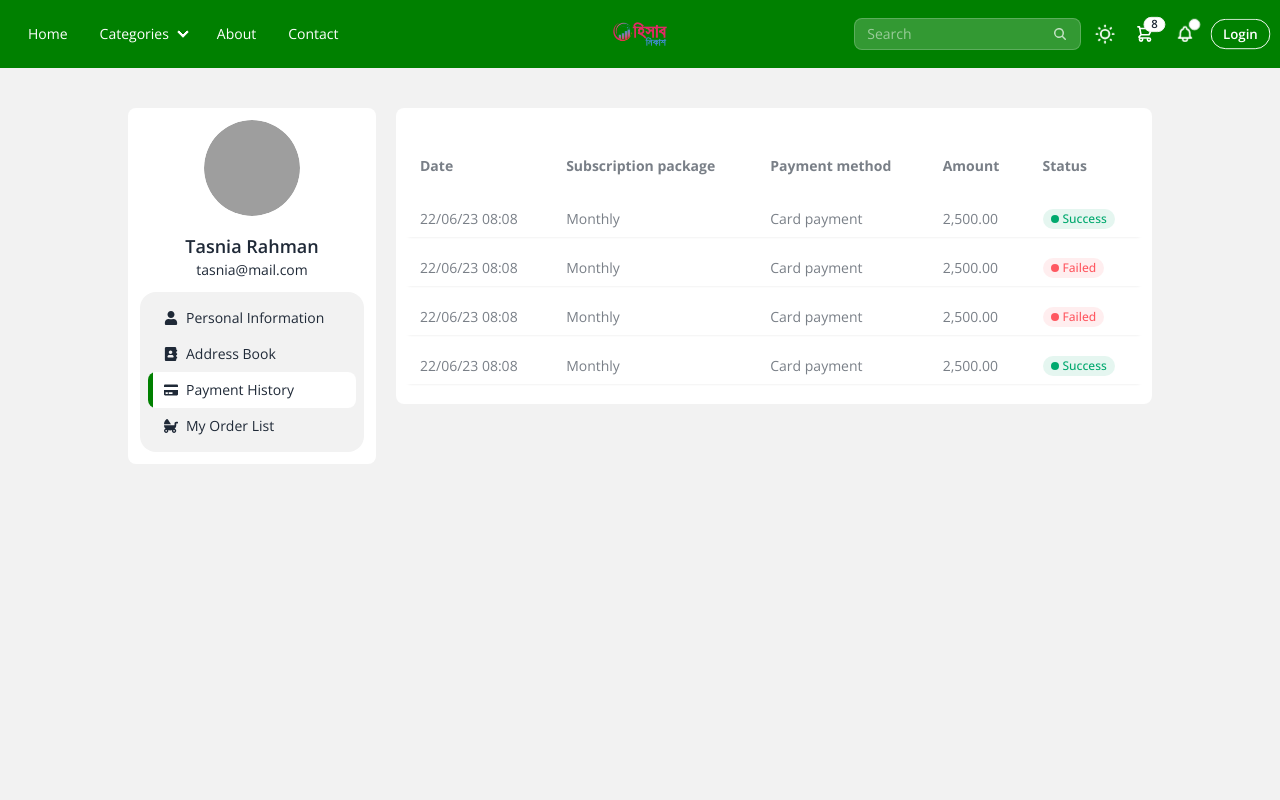
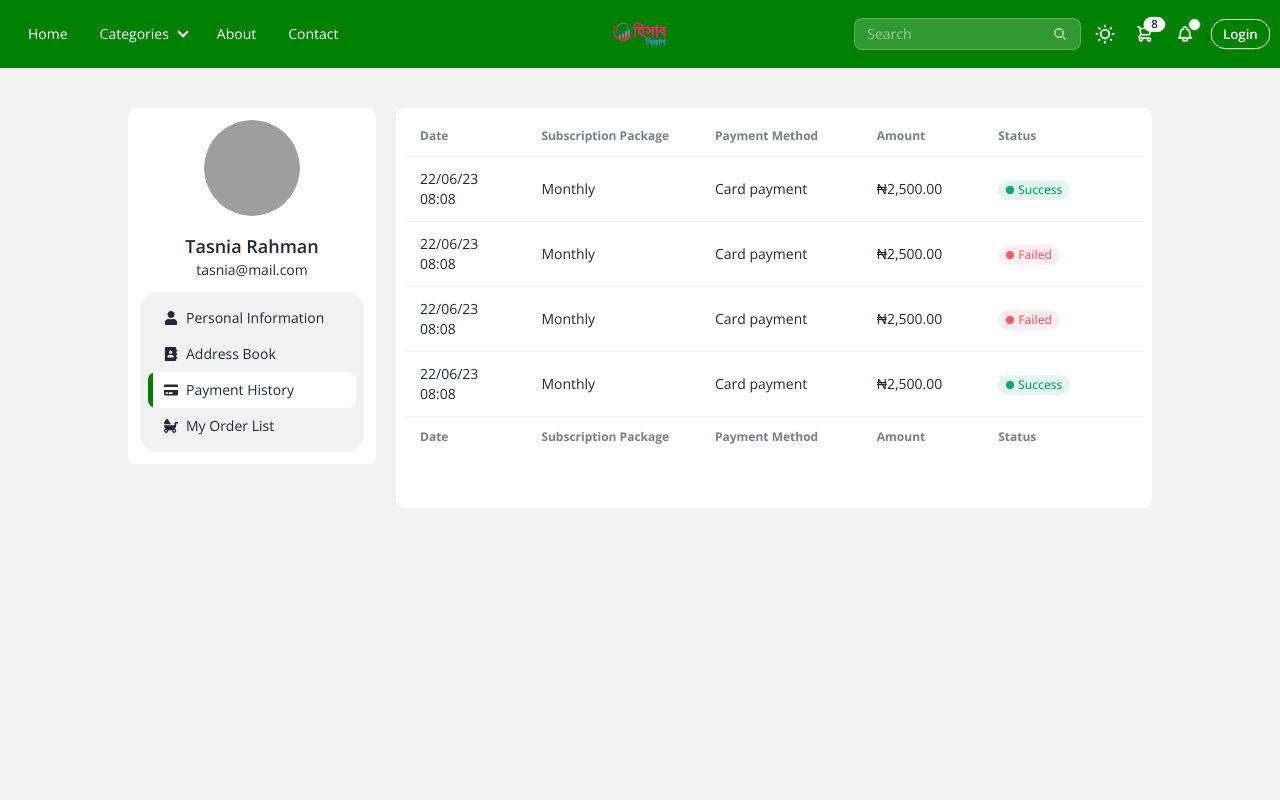
Before and after one commit to shunno-it-dev-team/fe-hn-ecom, a React (Vite) app: page /profile/payments in a window 1280 px wide. Shown: the top 800 px of the page. Built offline with nearby package versions, Linux system fonts and the light colour scheme; grey boxes are pictures that could not be loaded.

Commit message:
[feat]: modified order history table

```diff
--- a/src/pages/private/order-history/OrderHistory.jsx
+++ b/src/pages/private/order-history/OrderHistory.jsx
@@ -1,5 +1,187 @@
+// import UtilTable from "../../../components/common/UtilTable";
+
+// const OrderHistory = () => {
+//   const columns = [
+//     {
+//       Header: "Order ID",
+//       accessor: "id",
+//       width: "20%",
+//     },
+//     {
+//       Header: "Date",
+//       accessor: "date",
+//       width: "20%",
+//     },
+//     {
+//       Header: "Price",
+//       accessor: "price",
+//       width: "15%",
+//     },
+//     {
+//       Header: "Status",
+//       accessor: "status",
+//       width: "25%",
+//       Cell: (row) => (
+//         <span
+//           className={`inline-flex items-center px-2 py-0.5 rounded-full text-xs font-medium ${
+//             row.status === "Cancelled"
+//               ? "bg-error/10 text-error"
+//               : row.status === "In transit"
+//               ? "bg-secondary/10 text-secondary"
+//               : "bg-success/10 text-success"
+//           }`}
+//         >
+//           {row.status === "Cancelled" ? (
+//             <span className="inline-block w-2 h-2 mr-1 bg-error rounded-full"></span>
+//           ) : row.status === "In transit" ? (
+//             <span className="inline-block w-2 h-2 mr-1 bg-secondary rounded-full"></span>
+//           ) : (
+//             <span className="inline-block w-2 h-2 mr-1 bg-success rounded-full"></span>
+//           )}
+//           {row.status}
+//         </span>
+//       ),
+//     },
+//   ];
+
+//   const data = [
+//     {
+//       id: "#FWB127364372",
+//       date: "20.12.2023",
+//       price: "$4,756",
+//       status: "Pre-order",
+//     },
+//     {
+//       id: "#FWB127364373",
+//       date: "21.12.2023",
+//       price: "$3,200",
+//       status: "Cancelled",
+//     },
+//     {
+//       id: "#FWB127364374",
+//       date: "25.12.2023",
+//       price: "$7,200",
+//       status: "In transit",
+//     },
+//     {
+//       id: "#FWB127364375",
+//       date: "26.12.2023",
+//       price: "$1,500",
+//       status: "Success",
+//     },
+//   ];
+
+//   return (
+//     <section className="bg-base-100 py-2 antialiased">
+//       <div className="mx-auto max-w-screen-xl px-4 2xl:px-0">
+//         <div className="mx-auto max-w-5xl">
+//           {/* HEADER */}
+//           <div className="gap-4 sm:flex sm:items-center sm:justify-between">
+//             <h2 className="text-xl font-bold text-primary sm:text-2xl">
+//               Order List
+//             </h2>
+//             <div className="mt-6 gap-4 sm:mt-0 sm:flex sm:items-center">
+//               <div>
+//                 <label
+//                   htmlFor="order-type"
+//                   className="sr-only text-sm text-base-content/40"
+//                 >
+//                   Select order type
+//                 </label>
+//                 <select
+//                   id="order-type"
+//                   className="select select-bordered w-full min-w-[8rem] text-sm"
+//                 >
+//                   <option selected>All orders</option>
+//                   <option value="pre-order">Pre-order</option>
+//                   <option value="transit">In transit</option>
+//                   <option value="confirmed">Confirmed</option>
+//                   <option value="cancelled">Cancelled</option>
+//                 </select>
+//               </div>
+//               <span className="inlinebold">from</span>
+//               <div>
+//                 <label
+//                   htmlFor="duration"
+//                   className="sr-only text-sm text-base-content/40"
+//                 >
+//                   Select duration
+//                 </label>
+//                 <select
+//                   id="duration"
+//                   className="select select-bordered w-full text-sm"
+//                 >
+//                   <option selected>this week</option>
+//                   <option value="this month">this month</option>
+//                   <option value="last 3 months">the last 3 months</option>
+//                   <option value="last 6 months">the last 6 months</option>
+//                   <option value="this year">this year</option>
+//                 </select>
+//               </div>
+//             </div>
+//           </div>
+
+//           {/* ORDER TABLE */}
+//           <div className="mt-6 flow-root sm:mt-8">
+//             <div className="overflow-x-auto">
+//               <UtilTable columns={columns} data={data} />
+//             </div>
+//           </div>
+//         </div>
+//       </div>
+//     </section>
+//   );
+// };
+
+// export default OrderHistory;
+
+import UtilTable from "../../../components/common/UtilTable";
+
 const OrderHistory = () => {
-  const orders = [
+  const columns = [
+    {
+      Header: "Order ID",
+      accessor: "id",
+      width: "20%",
+    },
+    {
+      Header: "Date",
+      accessor: "date",
+      width: "20%",
+    },
+    {
+      Header: "Price",
+      accessor: "price",
+      width: "15%",
+    },
+    {
+      Header: "Status",
+      accessor: "status",
+      width: "25%",
+      Cell: (row) => (
+        <span
+          className={`inline-flex items-center px-2 py-0.5 rounded-full text-xs font-medium ${
+            row.status === "Cancelled"
+              ? "bg-error/10 text-error"
+              : row.status === "In transit"
+              ? "bg-secondary/10 text-secondary"
+              : "bg-success/10 text-success"
+          }`}
+        >
+          {row.status === "Cancelled" ? (
+            <span className="inline-block w-2 h-2 mr-1 bg-error rounded-full"></span>
+          ) : row.status === "In transit" ? (
+            <span className="inline-block w-2 h-2 mr-1 bg-secondary rounded-full"></span>
+          ) : (
+            <span className="inline-block w-2 h-2 mr-1 bg-success rounded-full"></span>
+          )}
+          {row.status}
+        </span>
+      ),
+    },
+  ];
+
+  const data = [
     {
       id: "#FWB127364372",
       date: "20.12.2023",
@@ -19,10 +201,10 @@ const OrderHistory = () => {
       status: "In transit",
     },
     {
-      id: "#FWB127364374",
-      date: "25.12.2023",
-      price: "$7,200",
-      status: "In transit",
+      id: "#FWB127364375",
+      date: "26.12.2023",
+      price: "$1,500",
+      status: "Success",
     },
   ];
 
@@ -54,7 +236,9 @@ const OrderHistory = () => {
                   <option value="cancelled">Cancelled</option>
                 </select>
               </div>
-              <span className="inlinebold">from</span>
+              <span className="inline-block font-semibold text-base-content">
+                from
+              </span>
               <div>
                 <label
                   htmlFor="duration"
@@ -79,69 +263,37 @@ const OrderHistory = () => {
           {/* ORDER TABLE */}
           <div className="mt-6 flow-root sm:mt-8">
             <div className="overflow-x-auto">
-              <table className="table-auto w-full text-sm">
+              <table className="table w-full text-sm">
                 <thead className="text-base-content/70">
                   <tr>
-                    <th className="px-4 py-2 text-left">Order ID</th>
-                    <th className="px-4 py-2 text-left">Date</th>
-                    <th className="px-4 py-2 text-left">Price</th>
-                    <th className="px-4 py-2 text-left">Status</th>
-                    <th className="px-4 py-2 text-left">Actions</th>
+                    <th>Order ID</th>
+                    <th>Date</th>
+                    <th>Price</th>
+                    <th>Status</th>
                   </tr>
                 </thead>
-                <tbody className="divide-y divide-base-300">
-                  {orders.map((order, index) => (
-                    <tr key={index} className="bg-base-200">
-                      <td className="px-4 py-2 font-semibold">
-                        <a
-                          href="#"
-                          className="hover:underline text-base-content/70"
-                        >
-                          {order.id}
-                        </a>
-                      </td>
-                      <td className="px-4 py-2 text-base-content/70">
-                        {order.date}
-                      </td>
-                      <td className="px-4 py-2 text-base-content/70">
-                        {order.price}
-                      </td>
-                      <td className="px-4 py-2">
+                <tbody>
+                  {data.map((order, index) => (
+                    <tr key={index}>
+                      <td>{order.id}</td>
+                      <td>{order.date}</td>
+                      <td>{order.price}</td>
+                      <td>
                         <span
-                          className={`badge px-2.5 py-0.5 text-xs font-medium text-base-100
-                            ${
-                              order.status === "Cancelled"
-                                ? "badge-error"
-                                : "badge-secondary"
-                            }`}
+                          className={`badge ${
+                            order.status === "Cancelled"
+                              ? "badge-error"
+                              : order.status === "In transit"
+                              ? "badge-secondary"
+                              : "badge-success"
+                          }`}
                         >
                           {order.status}
                         </span>
                       </td>
-                      <td className="px-4 py-2">
-                        <div className="flex space-x-2">
-                          <button
-                            type="button"
-                            className="btn btn-primary btn-sm"
-                          >
-                            Order again
-                          </button>
-                          <a href="#" className="btn btn-outline btn-sm">
-                            View details
-                          </a>
-                        </div>
-                      </td>
                     </tr>
                   ))}
                 </tbody>
-                <tfoot className="text-base-content/70">
-                  <tr>
-                    <td colSpan="5" className="px-4 py-2 text-left">
-                      <span className="font-semibold">Total Orders:</span>{" "}
-                      {orders.length}
-                    </td>
-                  </tr>
-                </tfoot>
               </table>
             </div>
           </div>
--- a/src/pages/private/payment-history/PaymentHistory.jsx
+++ b/src/pages/private/payment-history/PaymentHistory.jsx
@@ -1,129 +1,84 @@
-/* eslint-disable react/prop-types */
-/* eslint-disable react/jsx-key */
-import React from "react";
-import { useTable } from "react-table";
+import UtilTable from "../../../components/common/UtilTable";
 
 const PaymentHistory = () => {
-  const data = React.useMemo(
-    () => [
+  const columns = [
+    {
+      Header: "Date",
+      accessor: "date",
+      width: "15%",
+    },
+    {
+      Header: "Subscription Package",
+      accessor: "package",
+      width: "20%",
+    },
+    {
+      Header: "Payment Method",
+      accessor: "paymentMethod",
+      width: "20%",
+    },
+    {
+      Header: "Amount",
+      accessor: "amount",
+      width: "15%",
+    },
+    {
+      Header: "Status",
+      accessor: "status",
+      width: "20%",
+      Cell: (row) => (
+        <span
+          className={`inline-flex items-center px-2 py-0.5 rounded-full text-xs font-medium ${
+            row.status === "Success"
+              ? "bg-success/10 text-success"
+              : "bg-error/10 text-error"
+          }`}
+        >
+          {row.status === "Success" ? (
+            <span className="inline-block w-2 h-2 mr-1 bg-success rounded-full"></span>
+          ) : (
+            <span className="inline-block w-2 h-2 mr-1 bg-error rounded-full"></span>
+          )}
+          {row.status}
+        </span>
+      ),
+    },
+  ];
+
+  const data = [
     {
       date: "22/06/23 08:08",
       package: "Monthly",
       paymentMethod: "Card payment",
-        amount: "2,500.00",
+      amount: "₦2,500.00",
       status: "Success",
     },
     {
       date: "22/06/23 08:08",
       package: "Monthly",
       paymentMethod: "Card payment",
-        amount: "2,500.00",
+      amount: "₦2,500.00",
       status: "Failed",
     },
     {
       date: "22/06/23 08:08",
       package: "Monthly",
       paymentMethod: "Card payment",
-        amount: "2,500.00",
+      amount: "₦2,500.00",
       status: "Failed",
     },
     {
       date: "22/06/23 08:08",
       package: "Monthly",
       paymentMethod: "Card payment",
-        amount: "2,500.00",
+      amount: "₦2,500.00",
       status: "Success",
     },
-    ],
-    []
-  );
-
-  const columns = React.useMemo(
-    () => [
-      {
-        Header: "Date",
-        accessor: "date",
-      },
-      {
-        Header: "Subscription package",
-        accessor: "package",
-      },
-      {
-        Header: "Payment method",
-        accessor: "paymentMethod",
-      },
-      {
-        Header: "Amount",
-        accessor: "amount",
-      },
-      {
-        Header: "Status",
-        accessor: "status",
-        Cell: ({ value }) => (
-          <span
-            className={`inline-flex items-center px-2 py-0.5 rounded-full text-xs font-medium ${
-              value === "Success"
-                ? "bg-success/10 text-success"
-                : "bg-error/10 text-error"
-            }`}
-          >
-            {value === "Success" ? (
-              <span className="inline-block w-2 h-2 mr-1 bg-success rounded-full"></span>
-            ) : (
-              <span className="inline-block w-2 h-2 mr-1 bg-error rounded-full"></span>
-            )}
-            {value}
-          </span>
-        ),
-      },
-    ],
-    []
-  );
-
-  const { getTableProps, getTableBodyProps, headerGroups, rows, prepareRow } =
-    useTable({ columns, data });
+  ];
 
   return (
-    <div className="overflow-x-auto mt-4">
-      <table
-        {...getTableProps()}
-        className="min-w-full table-auto text-sm text-left text-base-content border-separate border-spacing-y-3"
-      >
-        <thead className="text-base font-semibold text-base-content/40">
-          {headerGroups.map((headerGroup) => (
-            <tr {...headerGroup.getHeaderGroupProps()}>
-              {headerGroup.headers.map((column) => (
-                <th
-                  {...column.getHeaderProps()}
-                  className="px-4 py-3 text-sm text-base-content/60"
-                >
-                  {column.render("Header")}
-                </th>
-              ))}
-            </tr>
-          ))}
-        </thead>
-        <tbody {...getTableBodyProps()} className="divide-y divide-base-200">
-          {rows.map((row) => {
-            prepareRow(row);
-            return (
-              <tr
-                {...row.getRowProps()}
-                className="bg-base-100 rounded-lg shadow-sm"
-              >
-                {row.cells.map((cell) => (
-                  <td
-                    {...cell.getCellProps()}
-                    className="px-4 py-2 whitespace-nowrap text-base-content/60"
-                  >
-                    {cell.render("Cell")}
-                  </td>
-                ))}
-              </tr>
-            );
-          })}
-        </tbody>
-      </table>
+    <div>
+      <UtilTable columns={columns} data={data} />
     </div>
   );
 };
```
Also changed, not shown: src/pages/private/notification-page/NotificationPage.jsx (+84 -84 lines), src/routes/router.jsx (+5 -5 lines). Lines whose indentation alone changed are shown as unchanged.
